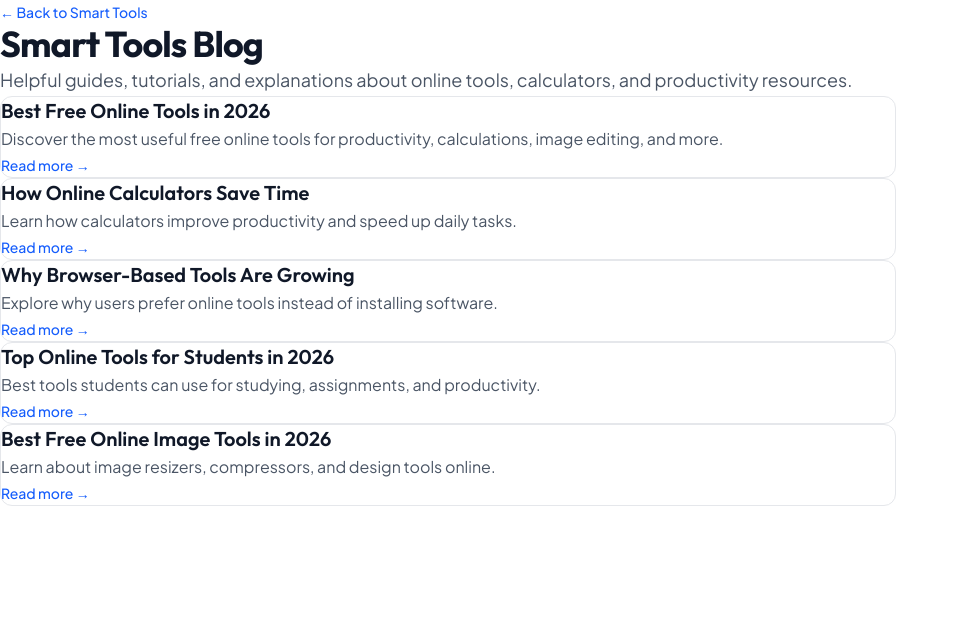
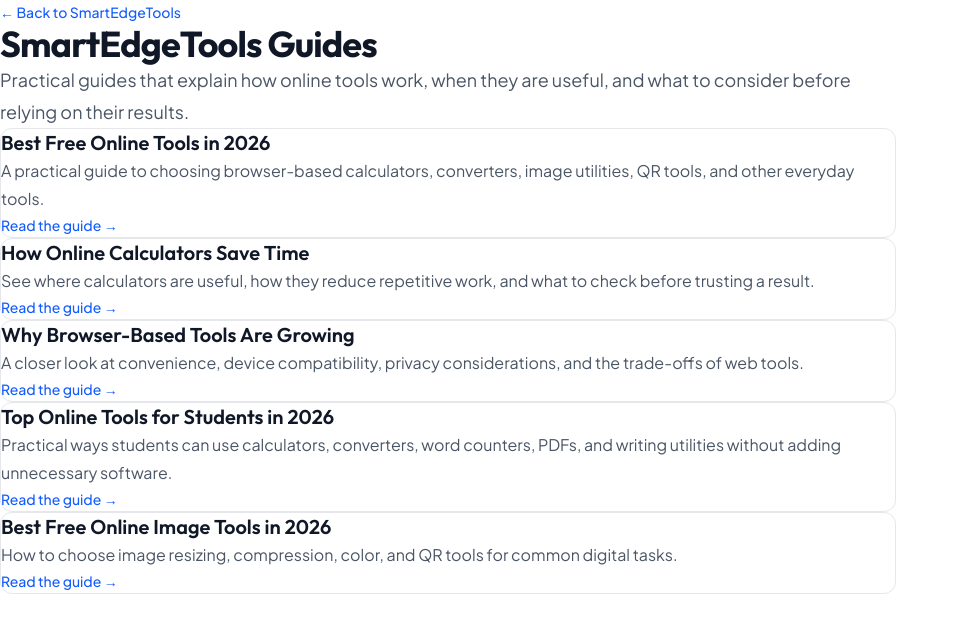
Before and after one commit to athersaud-smart-tools/smart-tools, a Next.js app: page /blog in a window 1280 px wide. Shown: the top 632 px of the page, without its empty margins (0-959 px from the left). Built offline with nearby package versions, Linux system fonts and the light colour scheme.

Commit message:
improve blog navigation and trust signals

```diff
--- a/app/blog/page.tsx
+++ b/app/blog/page.tsx
@@ -4,7 +4,7 @@
 export const metadata: Metadata = {
   title: "Blog — Guides on Online Tools & Calculators",
   description:
-    "Helpful guides and articles about online tools, calculators, converters, and everyday productivity from SmartEdgeTools.",
+    "Practical guides and explanations about online calculators, converters, image tools, PDF tools, writing utilities, and browser-based productivity.",
   alternates: { canonical: "/blog" },
 };
 
@@ -13,30 +13,31 @@
     href: "/blog/best-online-tools-2026",
     title: "Best Free Online Tools in 2026",
     excerpt:
-      "Discover the most useful free online tools for productivity, calculations, image editing, and more.",
+      "A practical guide to choosing browser-based calculators, converters, image utilities, QR tools, and other everyday tools.",
   },
   {
     href: "/blog/how-online-calculators-save-time",
     title: "How Online Calculators Save Time",
     excerpt:
-      "Learn how calculators improve productivity and speed up daily tasks.",
+      "See where calculators are useful, how they reduce repetitive work, and what to check before trusting a result.",
   },
   {
     href: "/blog/why-browser-tools-are-growing",
     title: "Why Browser-Based Tools Are Growing",
     excerpt:
-      "Explore why users prefer online tools instead of installing software.",
+      "A closer look at convenience, device compatibility, privacy considerations, and the trade-offs of web tools.",
   },
   {
     href: "/blog/top-tools-for-students",
     title: "Top Online Tools for Students in 2026",
     excerpt:
-      "Best tools students can use for studying, assignments, and productivity.",
+      "Practical ways students can use calculators, converters, word counters, PDFs, and writing utilities without adding unnecessary software.",
   },
   {
     href: "/blog/best-free-image-tools",
     title: "Best Free Online Image Tools in 2026",
-    excerpt: "Learn about image resizers, compressors, and design tools online.",
+    excerpt:
+      "How to choose image resizing, compression, color, and QR tools for common digital tasks.",
   },
 ];
 
@@ -44,38 +45,29 @@
   return (
     <main className="min-h-screen bg-white px-6 py-12 text-gray-800">
       <div className="mx-auto max-w-4xl">
-        <Link
-          href="/"
-          className="mb-8 inline-block text-sm font-medium text-blue-600 hover:underline"
-        >
-          ← Back to Smart Tools
+        <Link href="/" className="mb-8 inline-block text-sm font-medium text-blue-600 hover:underline">
+          ← Back to SmartEdgeTools
         </Link>
 
-        <h1 className="text-4xl font-bold tracking-tight text-gray-900">
-          Smart Tools Blog
-        </h1>
-        <p className="mt-4 text-lg leading-8 text-gray-600">
-          Helpful guides, tutorials, and explanations about online tools,
-          calculators, and productivity resources.
-        </p>
+        <header>
+          <h1 className="text-4xl font-bold tracking-tight text-gray-900">SmartEdgeTools Guides</h1>
+          <p className="mt-4 text-lg leading-8 text-gray-600">
+            Practical guides that explain how online tools work, when they are useful, and what to
+            consider before relying on their results.
+          </p>
+        </header>
 
         <div className="mt-10 space-y-6">
-          {articles.map((a) => (
-            <article
-              key={a.href}
-              className="rounded-xl border border-gray-200 p-6 hover:border-blue-200 hover:bg-blue-50/40"
-            >
+          {articles.map((article) => (
+            <article key={article.href} className="rounded-xl border border-gray-200 p-6 hover:border-blue-200 hover:bg-blue-50/40">
               <h2 className="text-xl font-semibold text-gray-900">
-                <Link href={a.href} className="hover:text-blue-600 hover:underline">
-                  {a.title}
+                <Link href={article.href} className="hover:text-blue-600 hover:underline">
+                  {article.title}
                 </Link>
               </h2>
-              <p className="mt-2 leading-7 text-gray-600">{a.excerpt}</p>
-              <Link
-                href={a.href}
-                className="mt-3 inline-block text-sm font-medium text-blue-600 hover:underline"
-              >
-                Read more →
+              <p className="mt-2 leading-7 text-gray-600">{article.excerpt}</p>
+              <Link href={article.href} className="mt-3 inline-block text-sm font-medium text-blue-600 hover:underline">
+                Read the guide →
               </Link>
             </article>
           ))}
```
